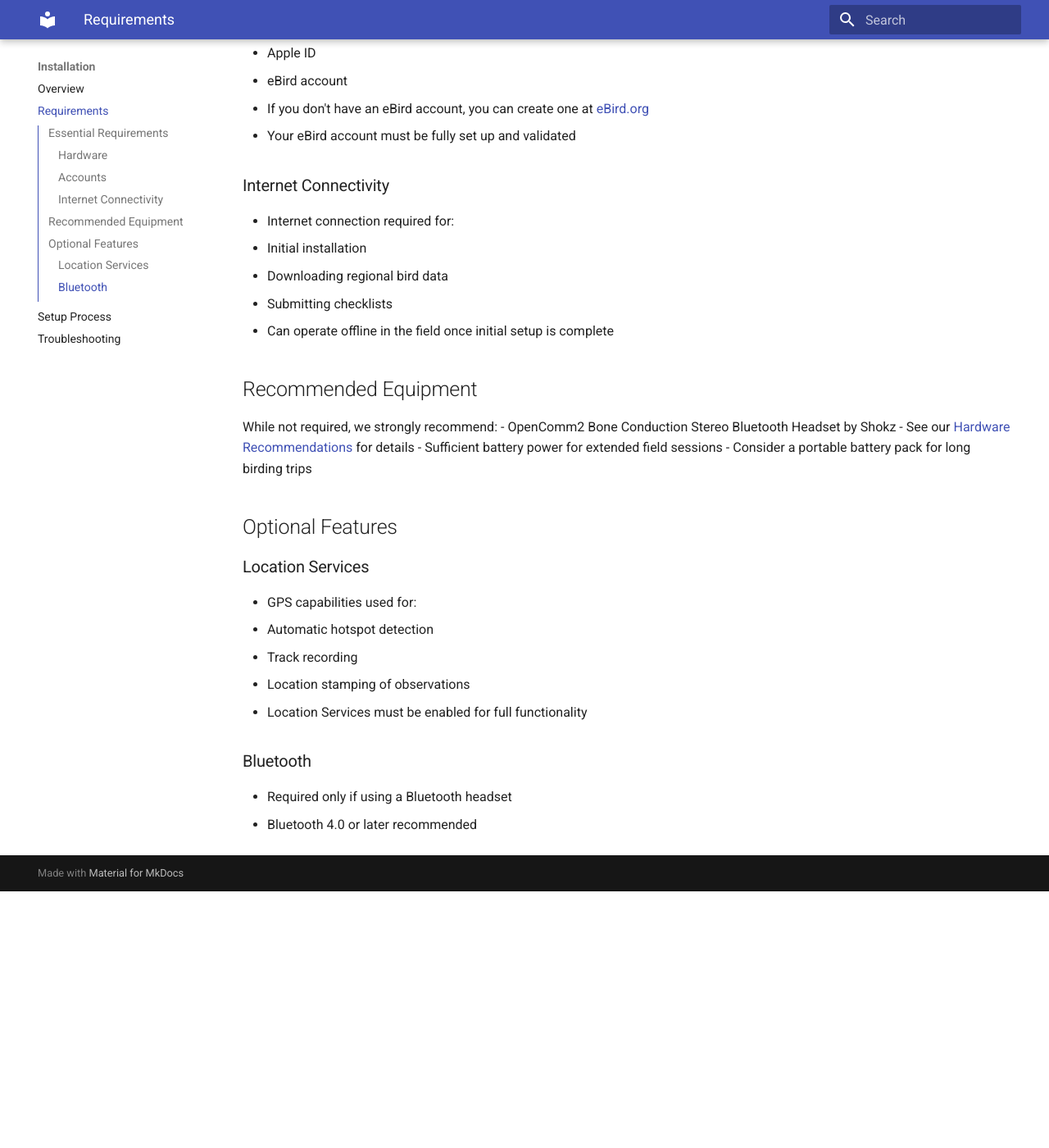
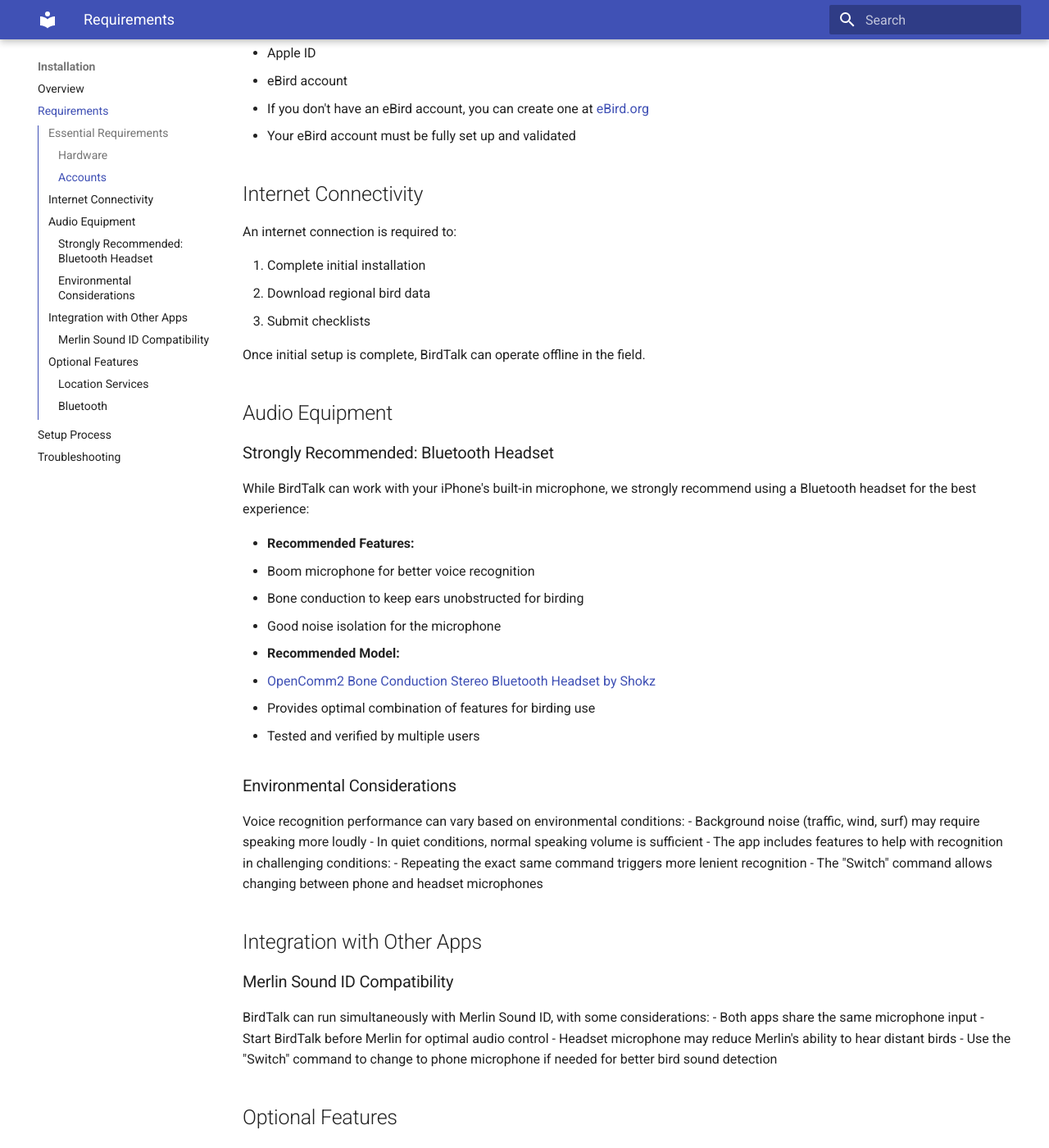
Before and after one commit to johncallender/birdtalk-docs, an MkDocs documentation site: the page built from docs/installation/requirements.md, in a window 1280 px wide and 1400 px high, scrolled down 443 px. Shown: the whole window at 82% size. Built offline with MkDocs 1.6.1 and Material for MkDocs 9.7.7, drawn with Linux system fonts in a browser that asks for light colours; before the commit the page ends 1530 px from its top, so only the background shows below that; some of the changed text lies outside the part shown.

Commit message:
cline+claude initial version

```diff
--- a/docs/installation/requirements.md
+++ b/docs/installation/requirements.md
@@ -3,9 +3,9 @@
 ## Essential Requirements
 
 ### Hardware
-- iPhone 6s or newer
-- iOS 15.0 or later
-- At least 100MB of free storage space
+- iPhone 6s or newer [Steve to confirm]
+- iOS 15.0 or later [Steve to confirm]
+- At least 100MB of free storage space [Steve to confirm]
 
 ### Accounts
 - Apple ID
@@ -13,20 +13,47 @@
   - If you don't have an eBird account, you can create one at [eBird.org](https://ebird.org)
   - Your eBird account must be fully set up and validated
 
-### Internet Connectivity
-- Internet connection required for:
-  - Initial installation
-  - Downloading regional bird data
-  - Submitting checklists
-- Can operate offline in the field once initial setup is complete
+## Internet Connectivity
 
-## Recommended Equipment
+An internet connection is required to:
 
-While not required, we strongly recommend:
-- OpenComm2 Bone Conduction Stereo Bluetooth Headset by Shokz
-  - See our [Hardware Recommendations](../hardware/recommended.md) for details
-- Sufficient battery power for extended field sessions
-  - Consider a portable battery pack for long birding trips
+1. Complete initial installation
+2. Download regional bird data
+3. Submit checklists
+
+Once initial setup is complete, BirdTalk can operate offline in the field.
+
+## Audio Equipment
+
+### Strongly Recommended: Bluetooth Headset
+While BirdTalk can work with your iPhone's built-in microphone, we strongly recommend using a Bluetooth headset for the best experience:
+
+- **Recommended Features:**
+  - Boom microphone for better voice recognition
+  - Bone conduction to keep ears unobstructed for birding
+  - Good noise isolation for the microphone
+
+- **Recommended Model:**
+  - [OpenComm2 Bone Conduction Stereo Bluetooth Headset by Shokz](https://www.amazon.com/SHOKZ-OpenComm2-Conduction-Headphones-Bluetooth/dp/B0C88R9FHG)
+  - Provides optimal combination of features for birding use
+  - Tested and verified by multiple users
+
+### Environmental Considerations
+Voice recognition performance can vary based on environmental conditions:
+- Background noise (traffic, wind, surf) may require speaking more loudly
+- In quiet conditions, normal speaking volume is sufficient
+- The app includes features to help with recognition in challenging conditions:
+  - Repeating the exact same command triggers more lenient recognition
+  - The "Switch" command allows changing between phone and headset microphones
+
+## Integration with Other Apps
+
+### Merlin Sound ID Compatibility
+BirdTalk can run simultaneously with Merlin Sound ID, with some considerations:
+- Both apps share the same microphone input
+- Start BirdTalk before Merlin for optimal audio control
+- Headset microphone may reduce Merlin's ability to hear distant birds
+- Use the "Switch" command to change to phone microphone if needed for better bird sound detection
 
 ## Optional Features
 
@@ -39,4 +66,4 @@
 
 ### Bluetooth
 - Required only if using a Bluetooth headset
-- Bluetooth 4.0 or later recommended
+- Bluetooth 4.0 or later recommended [Steve to confirm]
```
Also changed, not shown: docs/commands/reference.md (+141 -0 lines), docs/faq.md (added, +133 -0 lines), docs/installation/index.md (+1 -1 lines), docs/installation/setup.md (+45 -11 lines), docs/quickstart/first-session.md (+97 -0 lines).
